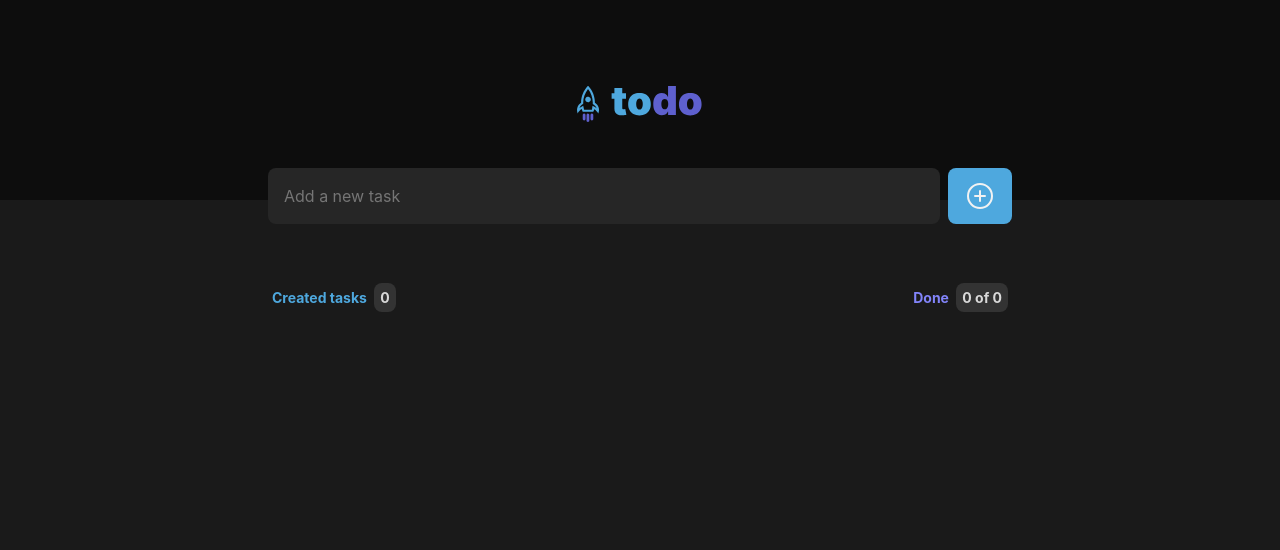
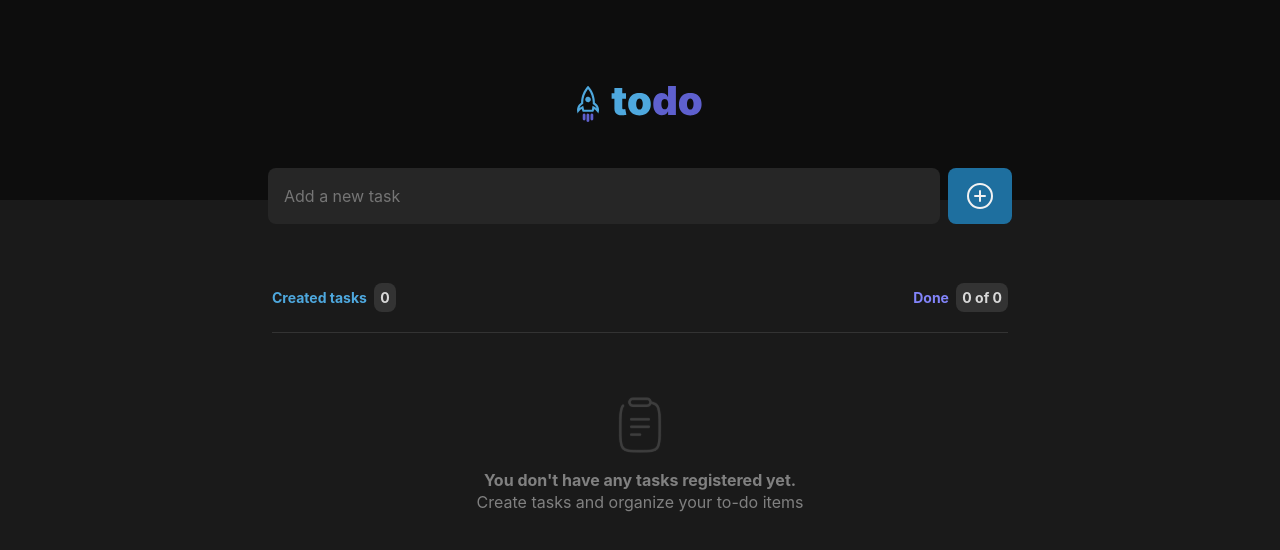
Before and after one commit to amanda-santos/todo, a React (Vite) app: page / in a window 1280 px wide. Shown: the top 550 px of the page. Built offline with nearby package versions, Linux system fonts and the light colour scheme.

Commit message:
feat: ✨ add empty state

```diff
--- a/src/components/AddTask/styles.ts
+++ b/src/components/AddTask/styles.ts
@@ -31,18 +31,18 @@ export const AddTaskForm = styled.form`
     border-radius: 0.8rem;
     border: none;
 
-    background-color: ${({ theme }) => theme.colors["secondary-base"]};
+    background-color: ${({ theme }) => theme.colors["secondary-dark"]};
     color: ${({ theme }) => theme.colors["gray-100"]};
     font-weight: bold;
 
-    transition: background-color 0.1s ease-in-out;
+    transition: all 0.125s ease-in-out;
 
     &:focus {
       box-shadow: 0 0 0 2px ${({ theme }) => theme.colors["gray-100"]};
     }
 
     &:hover {
-      background-color: ${({ theme }) => theme.colors["secondary-dark"]};
+      background-color: ${({ theme }) => theme.colors["secondary-base"]};
       cursor: pointer;
     }
   }
--- /dev/null
+++ b/src/components/EmptyState/index.tsx
@@ -0,0 +1,16 @@
+import { ReactElement } from "react";
+
+import { EmptyStateContainer } from "components/EmptyState/styles";
+import clipboardImg from "assets/clipboard.svg";
+
+export const EmptyState = (): ReactElement => {
+  return (
+    <EmptyStateContainer>
+      <img src={clipboardImg} />
+      <p>
+        <strong>You don't have any tasks registered yet. </strong> <br />
+        Create tasks and organize your to-do items
+      </p>
+    </EmptyStateContainer>
+  );
+};
--- /dev/null
+++ b/src/components/EmptyState/styles.ts
@@ -0,0 +1,21 @@
+import styled from "styled-components";
+
+export const EmptyStateContainer = styled.div`
+  display: flex;
+  flex-direction: column;
+  align-items: center;
+  justify-content: center;
+  gap: 1.6rem;
+  border-top: 1px solid ${({ theme }) => theme.colors["gray-400"]};
+  padding: 6.4rem;
+
+  width: 100%;
+  max-width: 73.6rem;
+
+  p {
+    text-align: center;
+    font-size: 1.6rem;
+    line-height: 140%;
+    color: ${({ theme }) => theme.colors["gray-300"]};
+  }
+`;
--- a/src/components/TaskList/index.tsx
+++ b/src/components/TaskList/index.tsx
@@ -8,6 +8,7 @@ import {
   TasksInfoContainer,
   TasksListContainer,
 } from "components/TaskList/styles";
+import { EmptyState } from "components/EmptyState";
 
 export const TaskList = (): ReactElement => {
   const { tasks } = useTasksContext();
@@ -28,11 +29,15 @@ export const TaskList = (): ReactElement => {
           </Amount>
         </div>
       </TasksInfoContainer>
-      <TasksListContainer>
-        {tasks.map((task) => (
-          <Task key={task.uuid} task={task} />
-        ))}
-      </TasksListContainer>
+      {tasks.length > 0 ? (
+        <TasksListContainer>
+          {tasks.map((task) => (
+            <Task key={task.uuid} task={task} />
+          ))}
+        </TasksListContainer>
+      ) : (
+        <EmptyState />
+      )}
     </MainContainer>
   );
 };
```
Also changed, not shown: src/assets/clipboard.svg (added).
